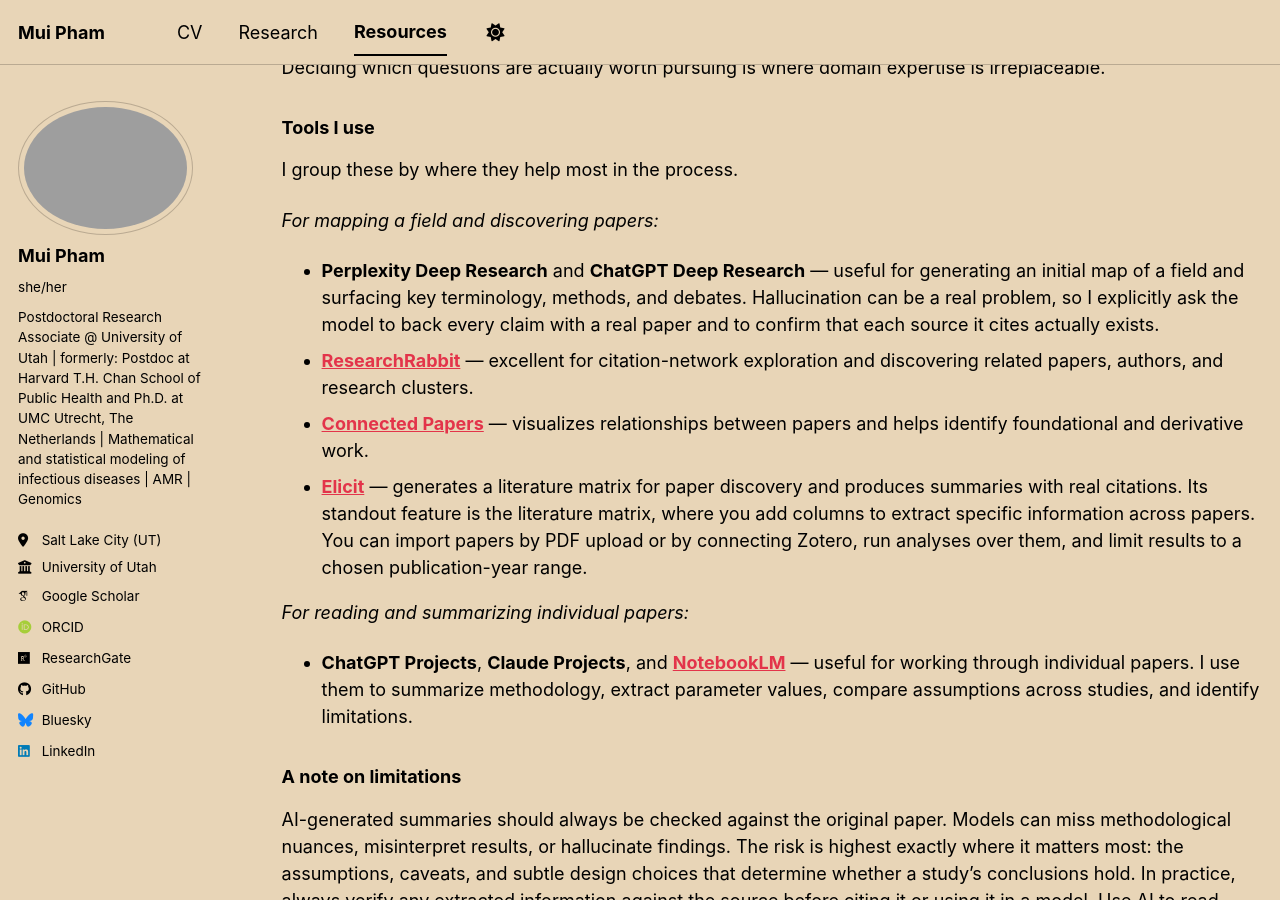
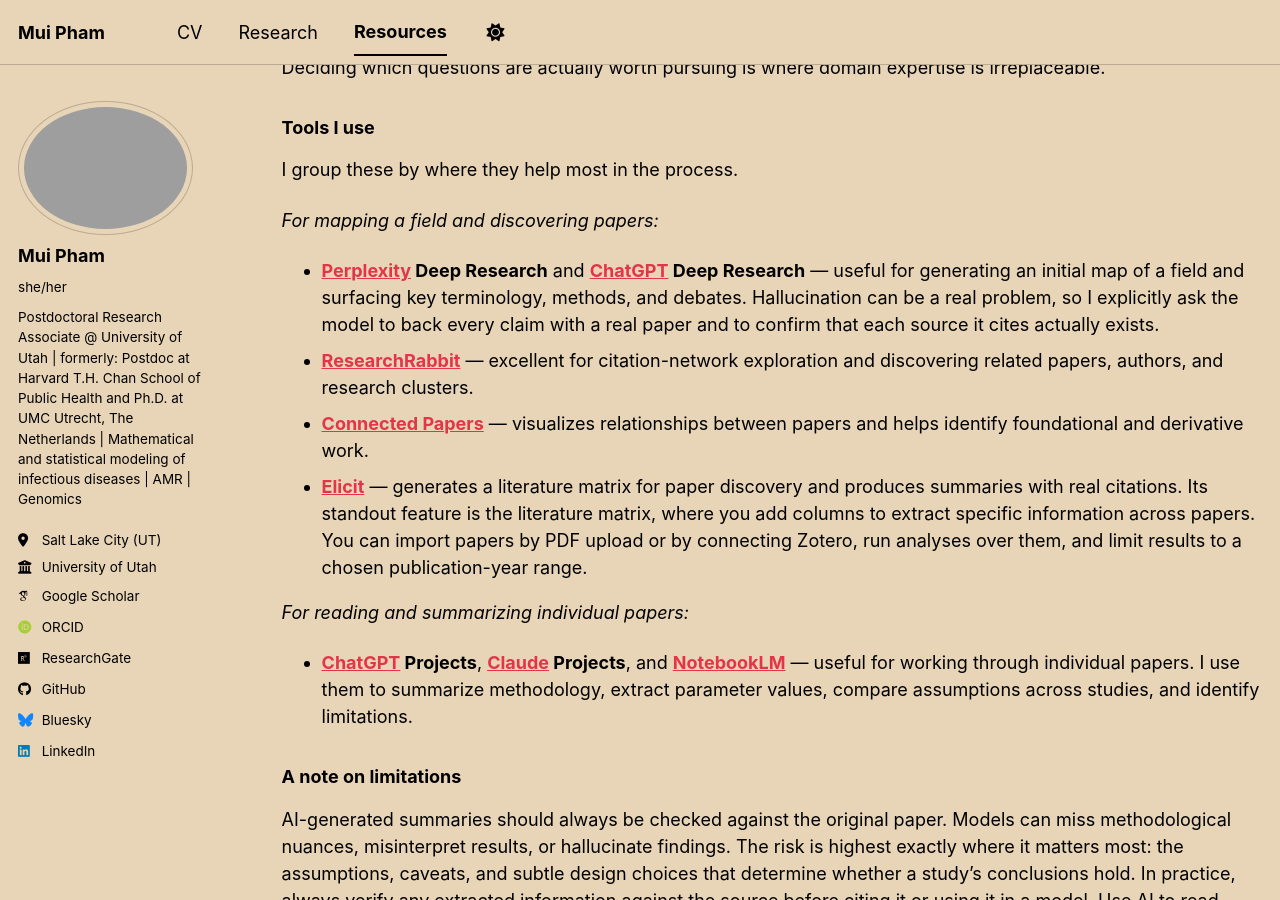
Before and after one commit to tm-pham/tm-pham.github.io, a Jekyll site: the page built from _pages/resources-ai-in-research.md, in a window 1280 px wide and 900 px high, scrolled down 1097 px. Built offline with Jekyll 4.4.1, drawn with Linux system fonts in a browser that asks for light colours; some web fonts are replaced; a script bundle is joined from its source files by our own code; library files that are not in the unit come from our copies; part of the change alters nothing that is shown.

```diff
--- a/_pages/resources-ai-in-research.md
+++ b/_pages/resources-ai-in-research.md
@@ -37,14 +37,14 @@ I group these by where they help most in the process.
 
 *For mapping a field and discovering papers:*
 
-- **Perplexity Deep Research** and **ChatGPT Deep Research** — useful for generating an initial map of a field and surfacing key terminology, methods, and debates. Hallucination can be a real problem, so I explicitly ask the model to back every claim with a real paper and to confirm that each source it cites actually exists.
+- **[Perplexity](https://www.perplexity.ai/) Deep Research** and **[ChatGPT](https://chatgpt.com/) Deep Research** — useful for generating an initial map of a field and surfacing key terminology, methods, and debates. Hallucination can be a real problem, so I explicitly ask the model to back every claim with a real paper and to confirm that each source it cites actually exists.
 - **[ResearchRabbit](https://www.researchrabbit.ai/)** — excellent for citation-network exploration and discovering related papers, authors, and research clusters.
 - **[Connected Papers](https://www.connectedpapers.com/)** — visualizes relationships between papers and helps identify foundational and derivative work.
 - **[Elicit](https://elicit.com/)** — generates a literature matrix for paper discovery and produces summaries with real citations. Its standout feature is the literature matrix, where you add columns to extract specific information across papers. You can import papers by PDF upload or by connecting Zotero, run analyses over them, and limit results to a chosen publication-year range.
 
 *For reading and summarizing individual papers:*
 
-- **ChatGPT Projects**, **Claude Projects**, and **[NotebookLM](https://notebooklm.google.com/)** — useful for working through individual papers. I use them to summarize methodology, extract parameter values, compare assumptions across studies, and identify limitations.
+- **[ChatGPT](https://chatgpt.com/) Projects**, **[Claude](https://claude.ai/) Projects**, and **[NotebookLM](https://notebooklm.google.com/)** — useful for working through individual papers. I use them to summarize methodology, extract parameter values, compare assumptions across studies, and identify limitations.
 
 ### A note on limitations
 
```
